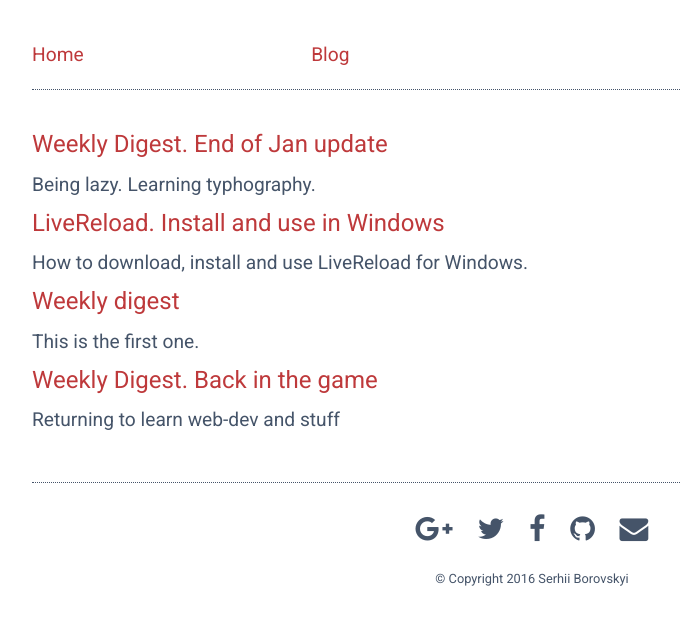
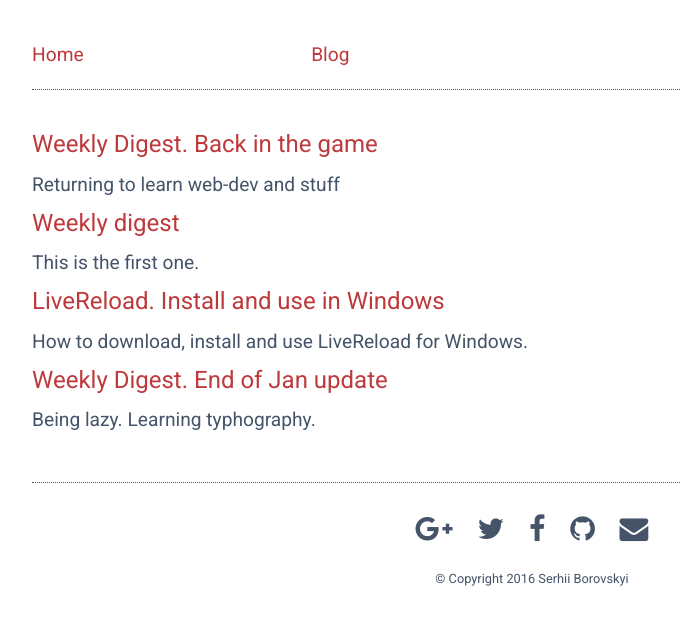
Before and after one commit to serhiicss/serhiicss.github.io, a Jekyll site: the page built from blog.html, in a window 1280 px wide. Shown: the top 625 px of the page, without its empty margins (108-788 px from the left). Built offline with Jekyll 4.4.1, drawn with Linux system fonts in a browser that asks for light colours; nearby versions of some CDN libraries.

Commit message:
Update blog.html

```diff
--- a/blog.html
+++ b/blog.html
@@ -3,7 +3,7 @@ layout: default
 ---
 
 <ul>
-  {% for post in site.posts reversed limit:5 %}
+  {% for post in site.posts limit:5 %}
   <li>
     <a class="post-title" href="{{ post.url }}">{{ post.title }}</a>
     <p>{{ post.meta }}</p>
```
